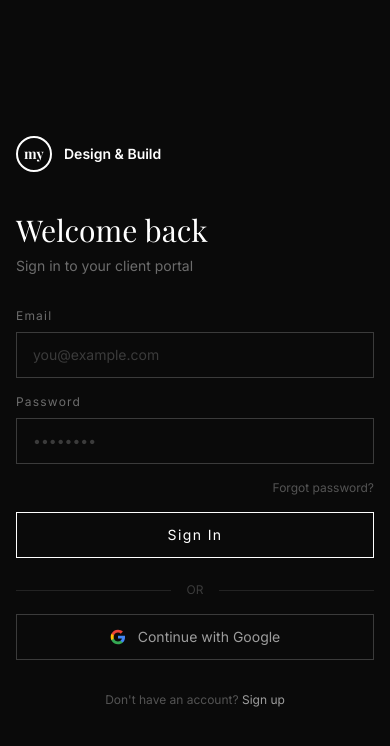
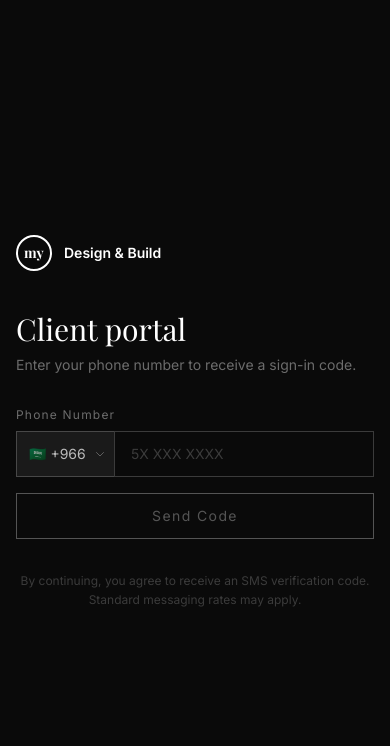
Before and after one commit to abdulmohsenfirsttest/mydesign, a Next.js app: page /auth/login in a window 390 px wide. Shown: the top 746 px of the page. Built offline with nearby package versions, Linux system fonts and the light colour scheme.

Commit message:
Replace email/password login with phone number + OTP flow
Step 1: enter phone with country code picker (Gulf + US/UK). Step 2: 6-digit OTP with auto-focus, backspace navigation, resend, and change number link.

Co-Authored-By: Claude Sonnet 4.6 <noreply@anthropic.com>

```diff
--- a/app/auth/login/page.tsx
+++ b/app/auth/login/page.tsx
@@ -1,76 +1,154 @@
 "use client";
-import { useState } from "react";
+import { useState, useRef } from "react";
 import Link from "next/link";
 import { useRouter } from "next/navigation";
 
+const countryCodes = [
+  { code: "+966", flag: "🇸🇦", label: "SA" },
+  { code: "+971", flag: "🇦🇪", label: "AE" },
+  { code: "+965", flag: "🇰🇼", label: "KW" },
+  { code: "+974", flag: "🇶🇦", label: "QA" },
+  { code: "+973", flag: "🇧🇭", label: "BH" },
+  { code: "+968", flag: "🇴🇲", label: "OM" },
+  { code: "+1",   flag: "🇺🇸", label: "US" },
+  { code: "+44",  flag: "🇬🇧", label: "GB" },
+];
+
 export default function LoginPage() {
   const router = useRouter();
+  const [step, setStep] = useState<"phone" | "otp">("phone");
+  const [countryCode, setCountryCode] = useState(countryCodes[0]);
+  const [phone, setPhone] = useState("");
+  const [otp, setOtp] = useState(["", "", "", "", "", ""]);
   const [loading, setLoading] = useState(false);
+  const [resent, setResent] = useState(false);
+  const inputRefs = useRef<(HTMLInputElement | null)[]>([]);
 
-  function handleSubmit(e: React.FormEvent) {
+  function handleSendCode(e: React.FormEvent) {
     e.preventDefault();
     setLoading(true);
-    setTimeout(() => router.push("/dashboard"), 1000);
+    setTimeout(() => { setLoading(false); setStep("otp"); }, 800);
   }
 
-  return (
-    <div className="min-h-screen bg-[#0a0a0a] flex items-center justify-center px-4">
-      <div className="w-full max-w-md">
+  function handleOtpChange(i: number, val: string) {
+    if (!/^\d?$/.test(val)) return;
+    const next = [...otp];
+    next[i] = val;
+    setOtp(next);
+    if (val && i < 5) inputRefs.current[i + 1]?.focus();
+  }
+
+  function handleOtpKeyDown(i: number, e: React.KeyboardEvent) {
+    if (e.key === "Backspace" && !otp[i] && i > 0) inputRefs.current[i - 1]?.focus();
+  }
+
+  function handleVerify(e: React.FormEvent) {
+    e.preventDefault();
+    setLoading(true);
+    setTimeout(() => router.push("/dashboard"), 900);
+  }
+
+  function handleResend() {
+    setResent(true);
+    setOtp(["", "", "", "", "", ""]);
+    inputRefs.current[0]?.focus();
+    setTimeout(() => setResent(false), 3000);
+  }
+
+  const Logo = () => (
     <Link href="/" className="flex items-center gap-3 mb-10">
       <div className="w-9 h-9 rounded-full border-2 border-white flex items-center justify-center">
         <span className="text-white font-bold text-sm" style={{ fontFamily: "var(--font-playfair)" }}>my</span>
       </div>
       <span className="text-white font-semibold text-sm" style={{ fontFamily: "var(--font-inter)" }}>Design & Build</span>
     </Link>
+  );
 
-        <h1 className="text-3xl text-white mb-2" style={{ fontFamily: "var(--font-playfair)" }}>Welcome back</h1>
-        <p className="text-white/40 text-sm mb-8" style={{ fontFamily: "var(--font-inter)" }}>Sign in to your client portal</p>
+  if (step === "otp") {
+    return (
+      <div className="min-h-screen bg-[#0a0a0a] flex items-center justify-center px-4">
+        <div className="w-full max-w-md">
+          <Logo />
+          <h1 className="text-3xl text-white mb-2" style={{ fontFamily: "var(--font-playfair)" }}>Enter the code</h1>
+          <p className="text-white/40 text-sm mb-8" style={{ fontFamily: "var(--font-inter)" }}>
+            We sent a 6-digit code to {countryCode.code} {phone}
+          </p>
 
-        <form onSubmit={handleSubmit} className="space-y-4">
-          <div>
-            <label className="block text-xs text-white/40 mb-2 tracking-widest" style={{ fontFamily: "var(--font-inter)" }}>Email</label>
-            <input type="email" required placeholder="you@example.com"
-              className="w-full bg-transparent border border-white/20 text-white text-sm px-4 py-3 focus:outline-none focus:border-white/60 transition-colors placeholder-white/20"
+          <form onSubmit={handleVerify} className="space-y-8">
+            <div className="flex gap-3">
+              {otp.map((digit, i) => (
+                <input key={i} ref={el => { inputRefs.current[i] = el; }} type="text" inputMode="numeric"
+                  maxLength={1} value={digit}
+                  onChange={e => handleOtpChange(i, e.target.value)}
+                  onKeyDown={e => handleOtpKeyDown(i, e)}
+                  autoFocus={i === 0}
+                  className="w-12 h-14 bg-transparent border border-white/20 text-white text-xl text-center focus:outline-none focus:border-white/60 transition-colors"
                   style={{ fontFamily: "var(--font-inter)" }} />
+              ))}
             </div>
-          <div>
-            <label className="block text-xs text-white/40 mb-2 tracking-widest" style={{ fontFamily: "var(--font-inter)" }}>Password</label>
-            <input type="password" required placeholder="••••••••"
-              className="w-full bg-transparent border border-white/20 text-white text-sm px-4 py-3 focus:outline-none focus:border-white/60 transition-colors placeholder-white/20"
-              style={{ fontFamily: "var(--font-inter)" }} />
-          </div>
-          <div className="flex justify-end">
-            <span className="text-xs text-white/30 hover:text-white/60 cursor-pointer transition-colors" style={{ fontFamily: "var(--font-inter)" }}>
-              Forgot password?
-            </span>
-          </div>
-          <button type="submit" disabled={loading}
-            className="w-full py-3 border border-white text-white text-sm tracking-widest hover:bg-white hover:text-black transition-colors disabled:opacity-50"
+
+            <button type="submit" disabled={loading || otp.some(d => !d)}
+              className="w-full py-3 border border-white text-white text-sm tracking-widest hover:bg-white hover:text-black transition-colors disabled:opacity-30"
               style={{ fontFamily: "var(--font-inter)" }}>
-            {loading ? "Signing in..." : "Sign In"}
+              {loading ? "Verifying..." : "Verify & Sign In"}
             </button>
           </form>
 
-        <div className="mt-6 flex items-center gap-4">
-          <div className="flex-1 border-t border-white/10" />
-          <span className="text-white/20 text-xs" style={{ fontFamily: "var(--font-inter)" }}>OR</span>
-          <div className="flex-1 border-t border-white/10" />
+          <div className="mt-6 flex items-center justify-between text-xs" style={{ fontFamily: "var(--font-inter)" }}>
+            <button onClick={() => setStep("phone")} className="text-white/30 hover:text-white/60 transition-colors">
+              ← Change number
+            </button>
+            <button onClick={handleResend} className="text-white/30 hover:text-white/60 transition-colors">
+              {resent ? "✓ Code resent" : "Resend code"}
+            </button>
+          </div>
+        </div>
+      </div>
+    );
+  }
+
+  return (
+    <div className="min-h-screen bg-[#0a0a0a] flex items-center justify-center px-4">
+      <div className="w-full max-w-md">
+        <Logo />
+        <h1 className="text-3xl text-white mb-2" style={{ fontFamily: "var(--font-playfair)" }}>Client portal</h1>
+        <p className="text-white/40 text-sm mb-8" style={{ fontFamily: "var(--font-inter)" }}>Enter your phone number to receive a sign-in code.</p>
+
+        <form onSubmit={handleSendCode} className="space-y-4">
+          <div>
+            <label className="block text-xs text-white/40 mb-2 tracking-widest" style={{ fontFamily: "var(--font-inter)" }}>Phone Number</label>
+            <div className="flex gap-0">
+              {/* Country code picker */}
+              <div className="relative">
+                <select
+                  value={countryCode.code}
+                  onChange={e => setCountryCode(countryCodes.find(c => c.code === e.target.value) ?? countryCodes[0])}
+                  className="appearance-none bg-[#1a1a1a] border border-white/20 border-r-0 text-white/70 text-sm pl-3 pr-7 py-3 focus:outline-none focus:border-white/50 cursor-pointer h-full"
+                  style={{ fontFamily: "var(--font-inter)" }}>
+                  {countryCodes.map(c => (
+                    <option key={c.code} value={c.code}>{c.flag} {c.code}</option>
+                  ))}
+                </select>
+                <svg className="pointer-events-none absolute right-2 top-1/2 -translate-y-1/2 w-3 h-3 text-white/30" fill="none" stroke="currentColor" viewBox="0 0 24 24">
+                  <path strokeLinecap="round" strokeLinejoin="round" strokeWidth={2} d="M19 9l-7 7-7-7" />
+                </svg>
+              </div>
+              <input type="tel" required value={phone} onChange={e => setPhone(e.target.value.replace(/\D/g, ""))}
+                placeholder="5X XXX XXXX"
+                className="flex-1 bg-transparent border border-white/20 text-white text-sm px-4 py-3 focus:outline-none focus:border-white/60 transition-colors placeholder-white/20"
+                style={{ fontFamily: "var(--font-inter)" }} />
+            </div>
           </div>
 
-        <button className="mt-4 w-full py-3 border border-white/20 text-white/60 text-sm hover:border-white/40 hover:text-white transition-colors flex items-center justify-center gap-3"
+          <button type="submit" disabled={loading || phone.length < 8}
+            className="w-full py-3 border border-white text-white text-sm tracking-widest hover:bg-white hover:text-black transition-colors disabled:opacity-30"
             style={{ fontFamily: "var(--font-inter)" }}>
-          <svg className="w-4 h-4" viewBox="0 0 24 24" fill="currentColor">
-            <path d="M22.56 12.25c0-.78-.07-1.53-.2-2.25H12v4.26h5.92c-.26 1.37-1.04 2.53-2.21 3.31v2.77h3.57c2.08-1.92 3.28-4.74 3.28-8.09z" fill="#4285F4"/>
-            <path d="M12 23c2.97 0 5.46-.98 7.28-2.66l-3.57-2.77c-.98.66-2.23 1.06-3.71 1.06-2.86 0-5.29-1.93-6.16-4.53H2.18v2.84C3.99 20.53 7.7 23 12 23z" fill="#34A853"/>
-            <path d="M5.84 14.09c-.22-.66-.35-1.36-.35-2.09s.13-1.43.35-2.09V7.07H2.18C1.43 8.55 1 10.22 1 12s.43 3.45 1.18 4.93l2.85-2.22.81-.62z" fill="#FBBC05"/>
-            <path d="M12 5.38c1.62 0 3.06.56 4.21 1.64l3.15-3.15C17.45 2.09 14.97 1 12 1 7.7 1 3.99 3.47 2.18 7.07l3.66 2.84c.87-2.6 3.3-4.53 6.16-4.53z" fill="#EA4335"/>
-          </svg>
-          Continue with Google
+            {loading ? "Sending..." : "Send Code"}
           </button>
+        </form>
 
-        <p className="mt-8 text-center text-white/30 text-xs" style={{ fontFamily: "var(--font-inter)" }}>
-          Don&apos;t have an account?{" "}
-          <Link href="/auth/signup" className="text-white/60 hover:text-white transition-colors">Sign up</Link>
+        <p className="mt-8 text-center text-white/20 text-xs leading-relaxed" style={{ fontFamily: "var(--font-inter)" }}>
+          By continuing, you agree to receive an SMS verification code.<br />Standard messaging rates may apply.
         </p>
       </div>
     </div>
```
Lines whose indentation alone changed are shown as unchanged.
